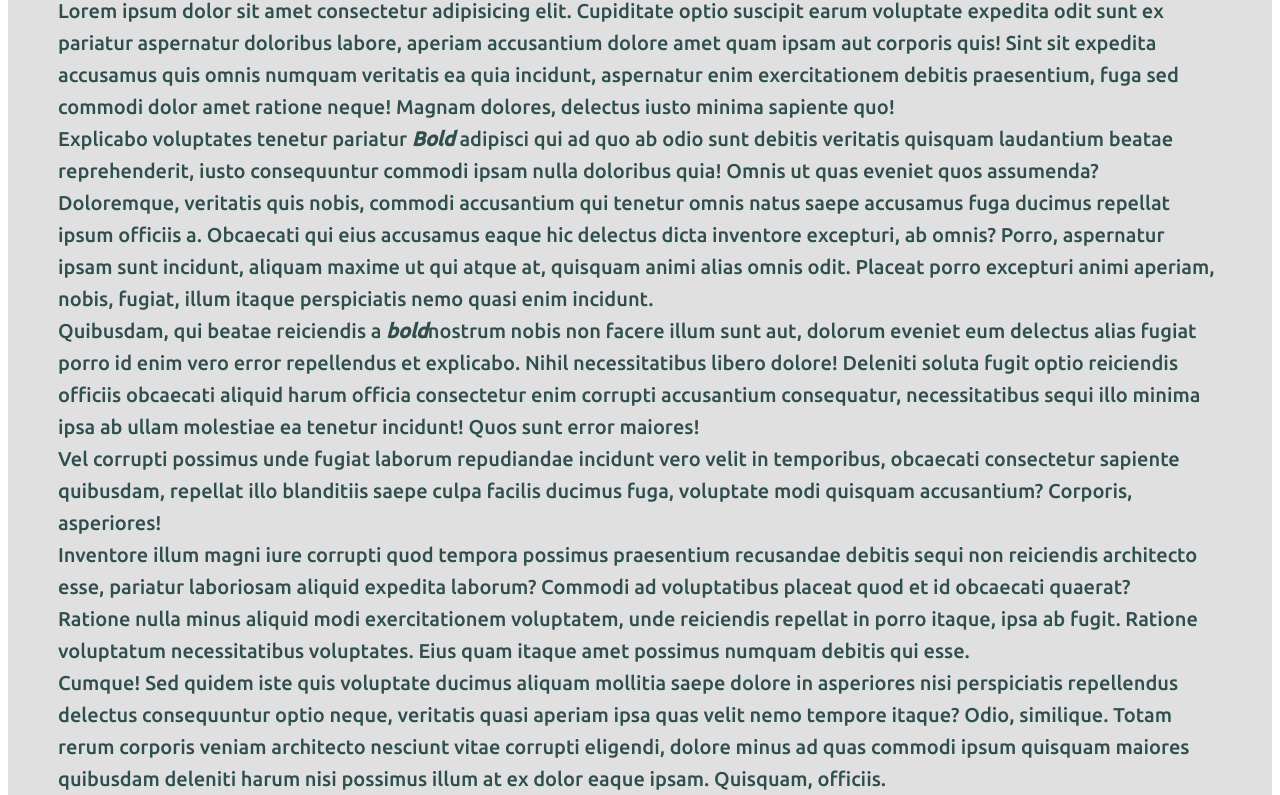
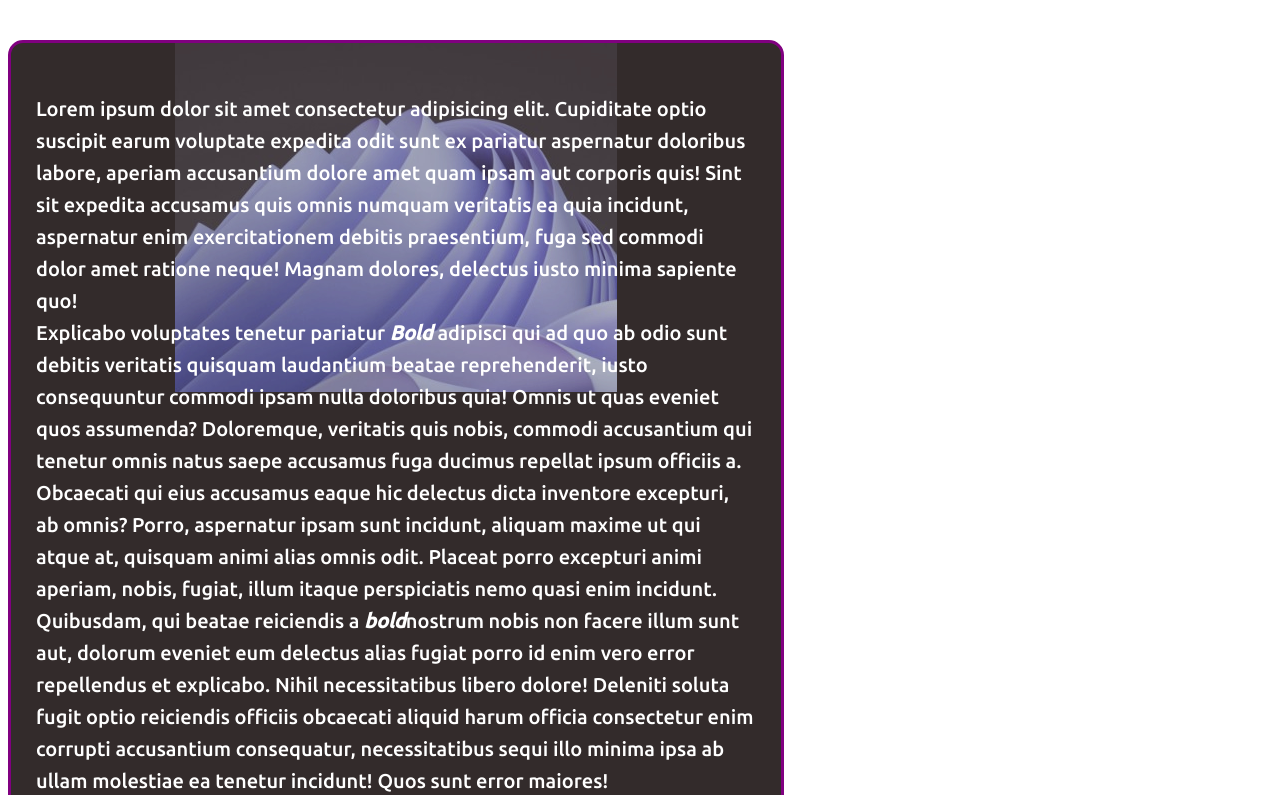
Before and after one commit to MuhammadAlix/web-dev, a plain HTML site: page index.html in a window 1280 px wide. Shown: the part 379-1174 px from the top of the page. Drawn offline with Linux system fonts and the light colour scheme.

Commit message:
More on css

```diff
--- a/index.html
+++ b/index.html
@@ -15,9 +15,9 @@
 </head>
 <body>
     <h1 id="firsthead" class="heading">This is a first heading</h1>
-    <p>Lorem ipsum dolor sit, amet consectetur adipisicing elit. Illum at cupiditate quos explicabo beatae sint, eveniet, facere ex voluptates temporibus vel aperiam unde voluptatibus minima numquam quaerat esse expedita modi.</p>
+    <p id="para">Lorem ipsum dolor sit, amet consectetur adipisicing elit. Illum at cupiditate quos explicabo beatae sint, eveniet, facere ex voluptates temporibus vel aperiam unde voluptatibus minima numquam quaerat esse expedita modi.</p>
     <h1 id="secondhead" class="heading">This is second heading</h1>
-    <p>Lorem ipsum dolor sit amet consectetur adipisicing elit. Cupiditate optio suscipit earum voluptate expedita odit sunt ex pariatur aspernatur doloribus labore, aperiam accusantium dolore amet quam ipsam aut corporis quis!
+    <p id="para">Lorem ipsum dolor sit amet consectetur adipisicing elit. Cupiditate optio suscipit earum voluptate expedita odit sunt ex pariatur aspernatur doloribus labore, aperiam accusantium dolore amet quam ipsam aut corporis quis!
     Sint sit expedita accusamus quis omnis numquam veritatis ea quia incidunt, aspernatur enim exercitationem debitis praesentium, fuga sed commodi dolor amet ratione neque! Magnam dolores, delectus iusto minima sapiente quo!
     <br>
     Explicabo voluptates tenetur pariatur <span>Bold</span> adipisci qui ad quo ab odio sunt debitis veritatis quisquam laudantium beatae reprehenderit, iusto consequuntur commodi ipsam nulla doloribus quia! Omnis ut quas eveniet quos assumenda?
@@ -39,5 +39,9 @@
     Reiciendis, hic ad perferendis nisi similique <span>Bold</span> saepe maiores ipsum aut iure laborum praesentium odit itaque reprehenderit quae recusandae adipisci beatae quos optio fugit veritatis! Vero eos libero labore dolores nisi.
     Asperiores magni consectetur fugit maxime sint assumenda consequuntur autem blanditiis, deserunt aperiam, sapiente nesciunt! Blanditiis unde quam magni repellendus non facere deserunt adipisci aliquid, quas voluptatum ab soluta quaerat iusto.
     Minima natus ex reprehenderit reiciendis, nobis esse distinctio modi animi sequi illo maiores, labore facere cupiditate quis inventore tempora praesentium quod aliquid quisquam? Error aliquid, magnam iste aliquam est quasi.</p>
+
+
+
+
 </body>
 </html>
--- a/style.css
+++ b/style.css
@@ -13,10 +13,38 @@ p{
     font-family: 'Ubuntu', sans-serif;
     font-size: 20px;
     line-height: 1.6em;
-    color: darkslategrey;
-    background-color: rgb(224, 224, 224);
-    padding: 50px;
+    color: rgb(255, 255, 255);
+    background-color: rgb(51, 43, 43);
+    /* padding: 50px; */
+    /* padding-top: 30px;
+    padding-left: 55px;
+    padding-right: 55px;
+    padding-bottom: 30px;     */
+    padding: 50px 25px;
+    margin-top: 50px;
+    width: 720px;
 }
+
+/* #firstpara{
+     height: 1850px;
+    width: 720px;
+    border: 5px solid red;
+
+} */
+
+#para{
+    /* height: 720px; */
+    border: 3px solid purple;
+    /* border-radius: 5px; */
+    border-top-left-radius: 15px ;
+    border-top-right-radius: 15px ;
+    border-bottom-left-radius: 15px ;
+    background-image: url(Image.jpg);
+    background-repeat: no-repeat;
+    background-position: top center;
+    background-blend-mode: exclusion;
+}
+
 span{
     font-style: italic;
     font-weight: bold;
```
Also changed, not shown: alignment.html (added, +12 -0 lines), Image.jpg (added), alignment.css (added).
